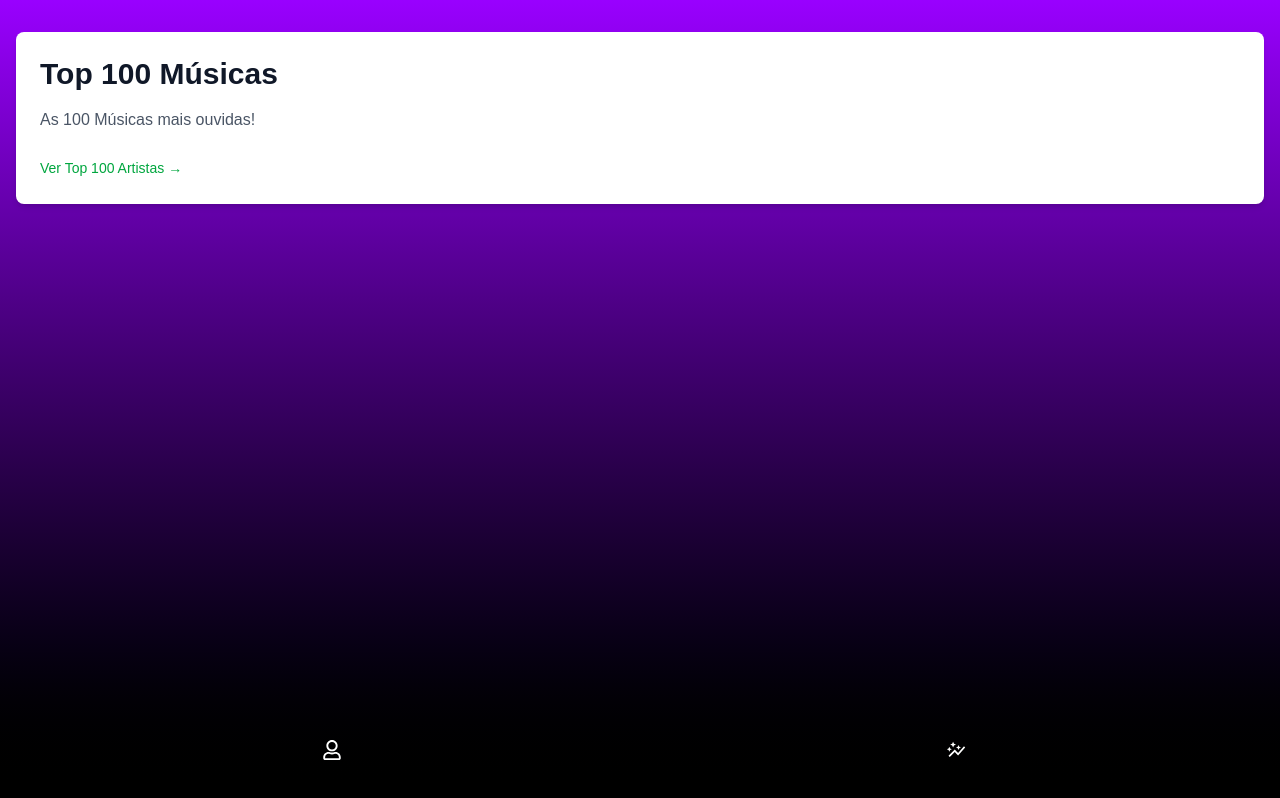
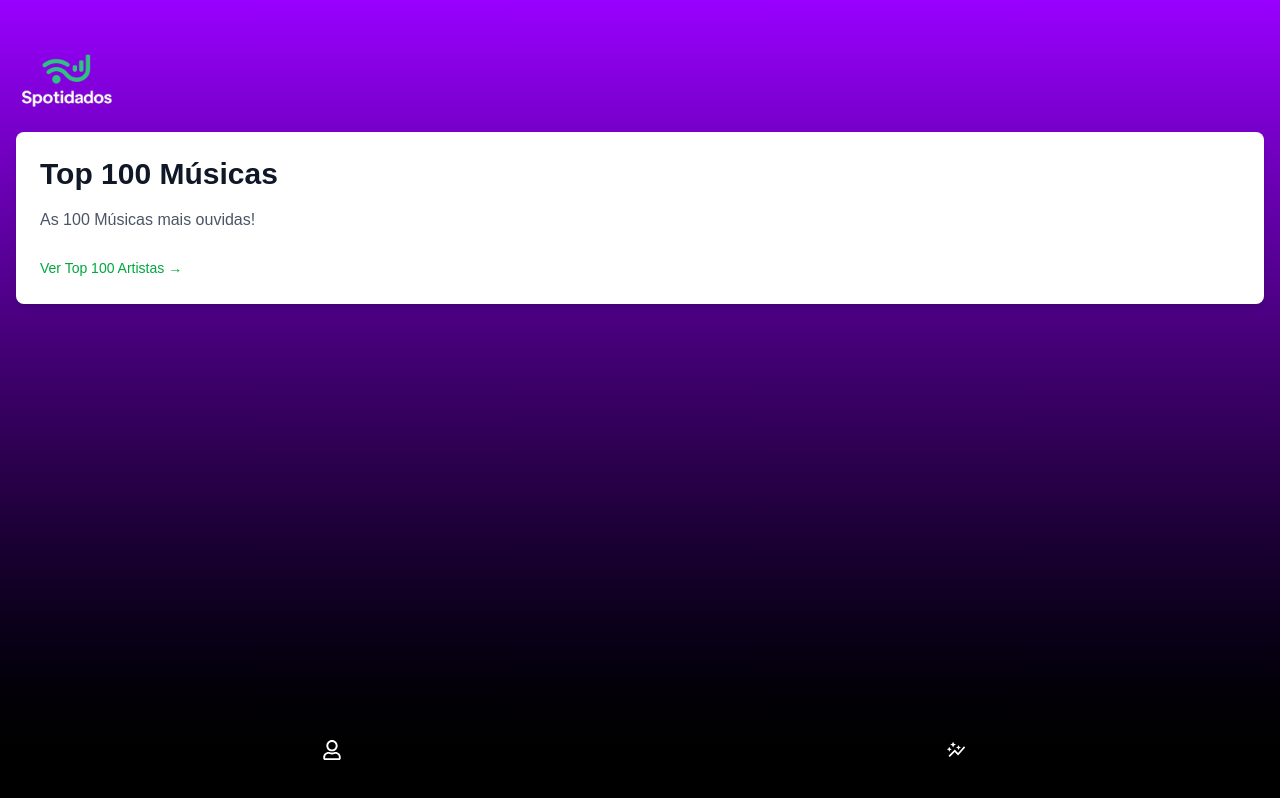
Before and after one commit to guiverdadebuss/next_desafio_spotdados, a Next.js app in the folder spotdados/: page /top100musicas in a window 1280 px wide. Built offline with nearby package versions, Linux system fonts and the light colour scheme.

Commit message:
feat: logo update

```diff
--- a/spotdados/src/pages/top100artistas.js
+++ b/spotdados/src/pages/top100artistas.js
@@ -1,7 +1,16 @@
 import Link from "next/link";
+import Image from "next/image";
+
 
 export default function Top100Artistas() {
   return (
+    <div>
+      <Image
+            src="/spotidados.png"
+            alt="Meu Logo"
+            width={100}
+            height={100}
+            />
     <div className="bg-white rounded-lg shadow-md p-6">
       <h1 className="text-3xl font-bold text-gray-900 mb-4">
         Top 100 Artistas
@@ -16,5 +25,6 @@ export default function Top100Artistas() {
         Ver Top 100 Músicas →
       </Link>
     </div>
+    </div>
   );
 }
--- a/spotdados/src/pages/top100musicas.js
+++ b/spotdados/src/pages/top100musicas.js
@@ -1,7 +1,15 @@
 import Link from "next/link";
+import Image from "next/image";
 
 export default function Top100Musicas() {
   return (
+    <div>
+        <Image
+                  src="/spotidados.png"
+                  alt="Meu Logo"
+                  width={100}
+                  height={100}
+                  />
     <div className="bg-white rounded-lg shadow-md p-6">
       <h1 className="text-3xl font-bold text-gray-900 mb-4">
         Top 100 Músicas
@@ -16,5 +24,6 @@ export default function Top100Musicas() {
         Ver Top 100 Artistas →
       </Link>
     </div>
+    </div>
   );
 }
```
